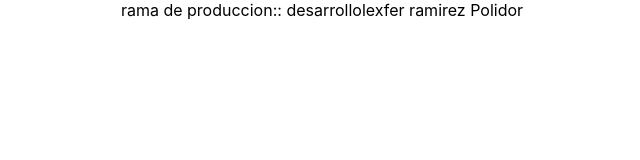
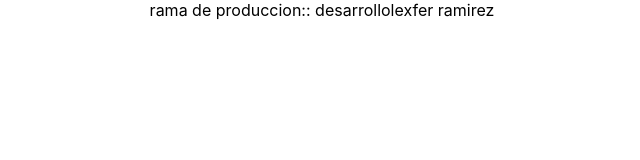
Before and after one commit to LexferRam/reactJS-GitLab-CI-CD-pipeline, a React (Create React App) app: page / in a window 1280 px wide. Shown: the top 160 px of the page, without its empty margins (318-958 px from the left). Built offline with nearby package versions, Linux system fonts and the light colour scheme.

Commit message:
update app

```diff
--- a/src/App.js
+++ b/src/App.js
@@ -5,7 +5,7 @@ function App() {
   return (
     <div className="App">
       rama de produccion:: {process.env.REACT_APP_ENV}
-      lexfer ramirez Polidor
+      lexfer ramirez
     </div>
   );
 }
```
